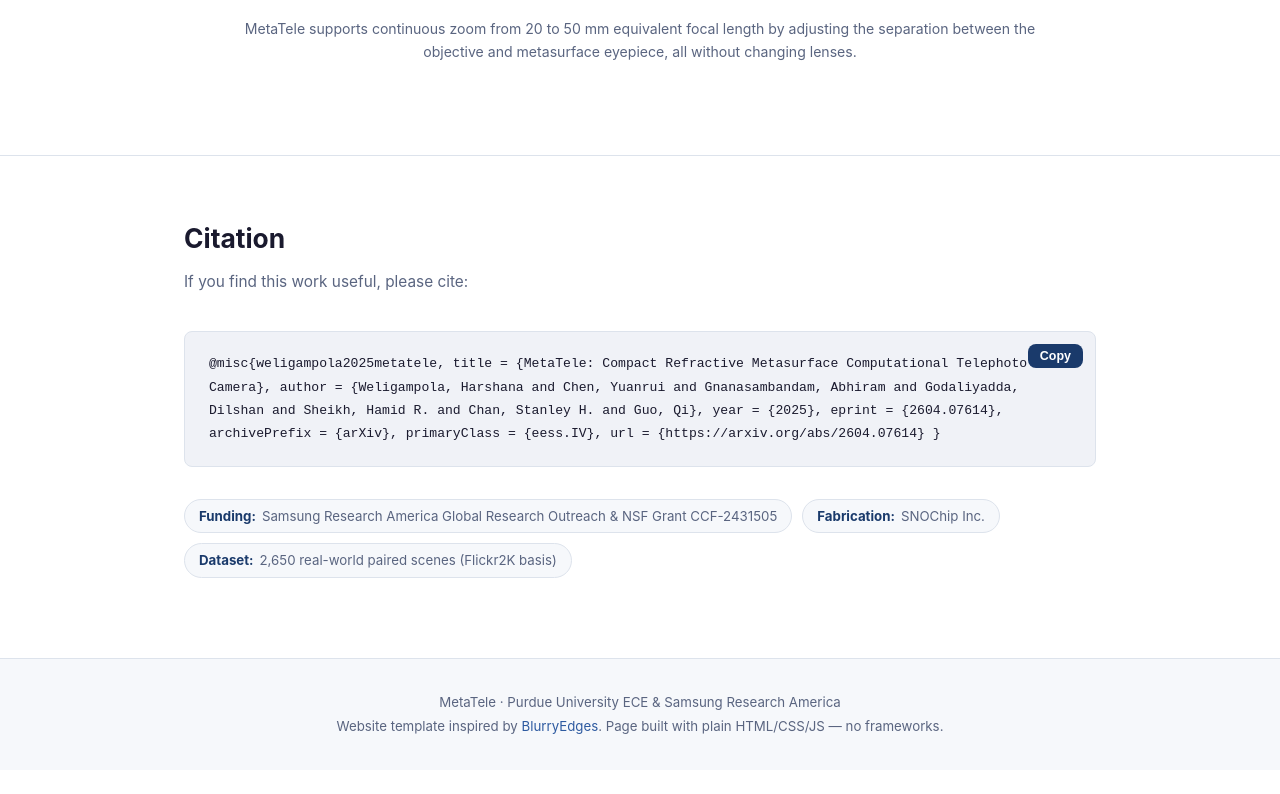
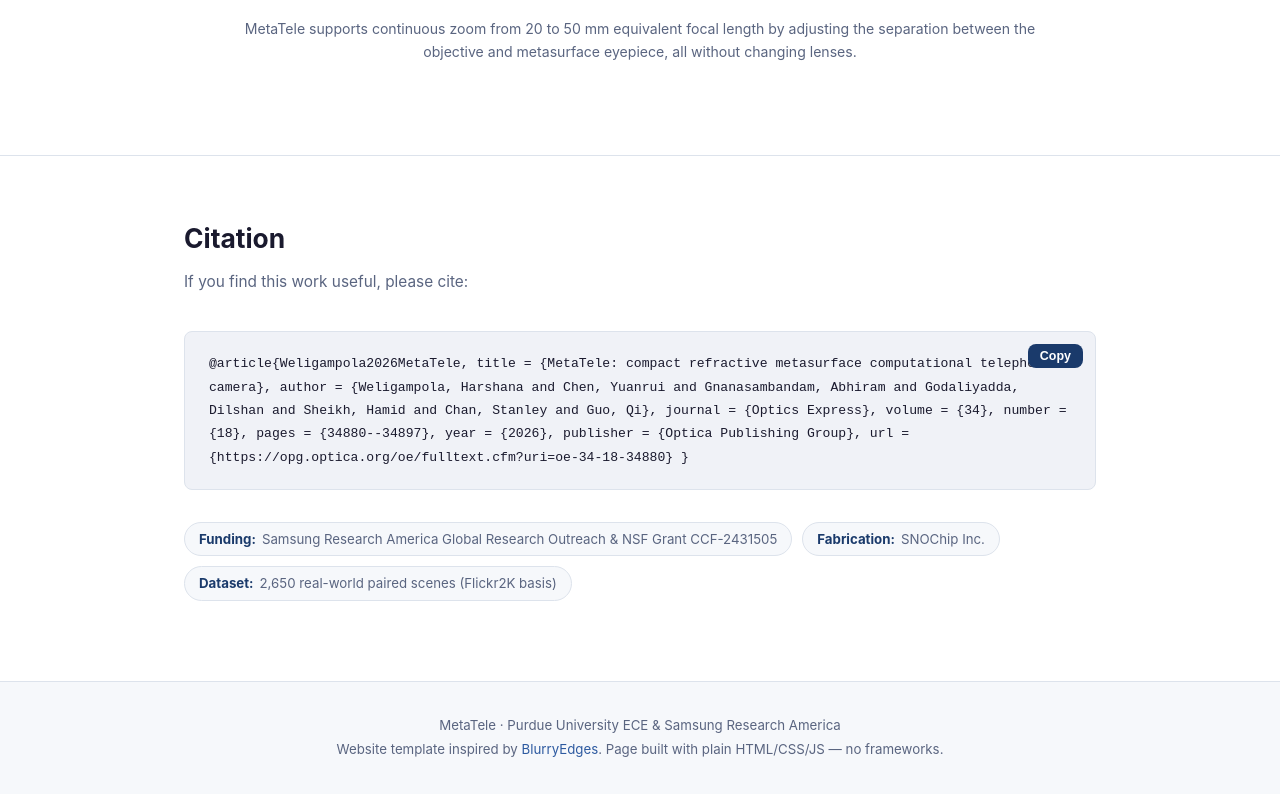
Before and after one commit to harshana95/metatele, a plain HTML site: page index.html in a window 1280 px wide. Shown: the part 10272-11066 px from the top of the page. Before the commit the page ends 11042 px from the top, so only its background shows below. Drawn offline with Linux system fonts and the light colour scheme.

Commit message:
Update citation to published Optics Express reference
Co-Authored-By: Claude Sonnet 5 <noreply@anthropic.com>

```diff
--- a/index.html
+++ b/index.html
@@ -409,16 +409,18 @@
     <p class="section-subtitle">If you find this work useful, please cite:</p>
     <div class="bibtex-block">
       <button class="copy-btn">Copy</button>
-      <code>@misc{weligampola2025metatele,
-  title         = {MetaTele: Compact Refractive Metasurface Computational Telephoto Camera},
-  author        = {Weligampola, Harshana and Chen, Yuanrui and Gnanasambandam, Abhiram
-                   and Godaliyadda, Dilshan and Sheikh, Hamid R. and Chan, Stanley H.
-                   and Guo, Qi},
-  year          = {2025},
-  eprint        = {2604.07614},
-  archivePrefix = {arXiv},
-  primaryClass  = {eess.IV},
-  url           = {https://arxiv.org/abs/2604.07614}
+      <code>@article{Weligampola2026MetaTele,
+  title     = {MetaTele: compact refractive metasurface computational telephoto camera},
+  author    = {Weligampola, Harshana and Chen, Yuanrui and Gnanasambandam, Abhiram
+               and Godaliyadda, Dilshan and Sheikh, Hamid and Chan, Stanley
+               and Guo, Qi},
+  journal   = {Optics Express},
+  volume    = {34},
+  number    = {18},
+  pages     = {34880--34897},
+  year      = {2026},
+  publisher = {Optica Publishing Group},
+  url       = {https://opg.optica.org/oe/fulltext.cfm?uri=oe-34-18-34880}
 }</code>
     </div>
 
```
Also changed, not shown: 1 other file.
